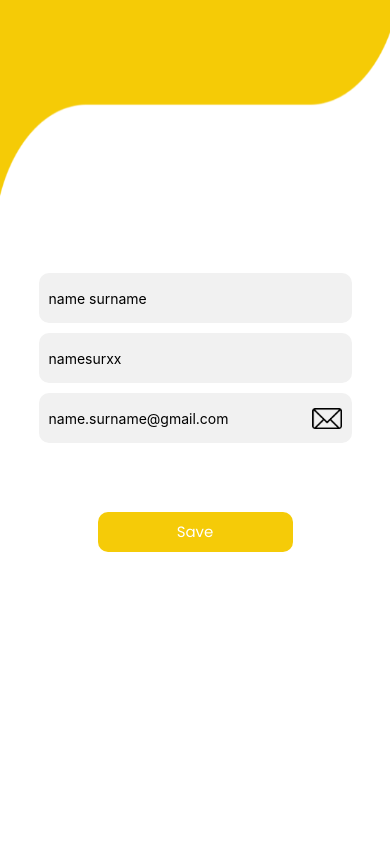
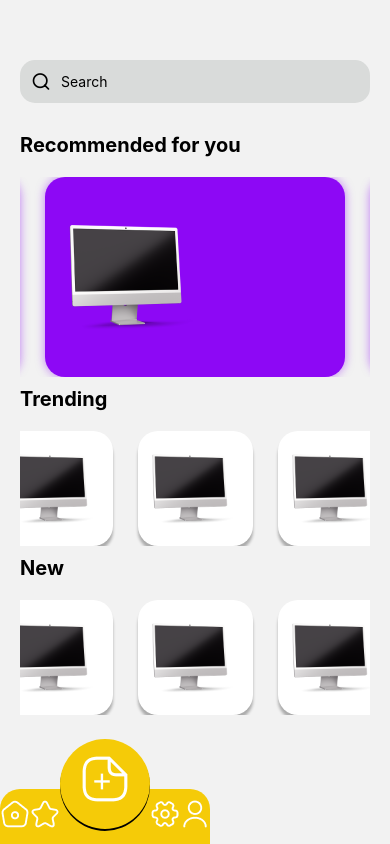
Before and after one commit to STICKEREST/stickerest, a React Native app in the folder code/: screen / in a window 390 px wide. Built offline with nearby package versions, Linux system fonts and the light colour scheme.

Commit message:
User profile page and discovery page are now accessible through the tab navigator

```diff
--- a/code/App.tsx
+++ b/code/App.tsx
@@ -3,14 +3,11 @@ import { StyleSheet, Text, View, Image } from 'react-native';
 
 import { NavigationContainer } from '@react-navigation/native';
 import TabNavigator from './components/TabNavigator';
-import Registration_page from './components/pages/Registration_page';
-import Loading_page from './components/pages/Loading_page';
-import Login_page from './components/pages/Login_page';
-import User_page from './components/pages/UserProfilePage';
-
 
 export default function App() {
 	return (
-		<View><User_page/></View>
+		<NavigationContainer>
+			<TabNavigator />
+		</NavigationContainer>
 	);
 }
--- a/code/components/TabNavigator.tsx
+++ b/code/components/TabNavigator.tsx
@@ -4,22 +4,24 @@ import { createBottomTabNavigator } from '@react-navigation/bottom-tabs';
 import { ImagesAssets } from '../assets/ImagesAssets';
 
 import Homepage from './pages/Homepage';
+import DiscoveryPage from './pages/discovery/DiscoveryPage';
+import UserProfilePage from './pages/UserProfilePage';
 
 import Navbar from './Navbar';
 
 const Tabs = createBottomTabNavigator();
 
 // TabNavigator component needs to be inside a NavigationContainer tag and it wraps the whole app.
-// The 'component' parameter for each screen is the component rendered on that screen.
-// 'initialParams' is used to pass params to the navigation route.
 export default function TabNavigator() {
+	// The 'component' parameter for each screen is the component rendered on that screen.
+	// 'initialParams' is used to pass params to the navigation route.
 	return (
 		<Tabs.Navigator screenOptions={{headerShown: false}} tabBar={Navbar} >
 			<Tabs.Screen name="Home" component={Homepage} initialParams={{icon: ImagesAssets.iconHome}} />
-			<Tabs.Screen name="Favourites" component={View} initialParams={{icon: ImagesAssets.iconStar}} />
+			<Tabs.Screen name="Discovery" component={DiscoveryPage} initialParams={{icon: ImagesAssets.iconStar}} />
 			<Tabs.Screen name="Add" component={View} initialParams={{icon: ImagesAssets.iconDocument}} />
 			<Tabs.Screen name="Settings" component={View} initialParams={{icon: ImagesAssets.iconSettings}} />
-			<Tabs.Screen name="User" component={View} initialParams={{icon: ImagesAssets.iconUser}} />
+			<Tabs.Screen name="User" component={UserProfilePage} initialParams={{icon: ImagesAssets.iconUser}} />
 		</Tabs.Navigator>
 	);
 }
```
